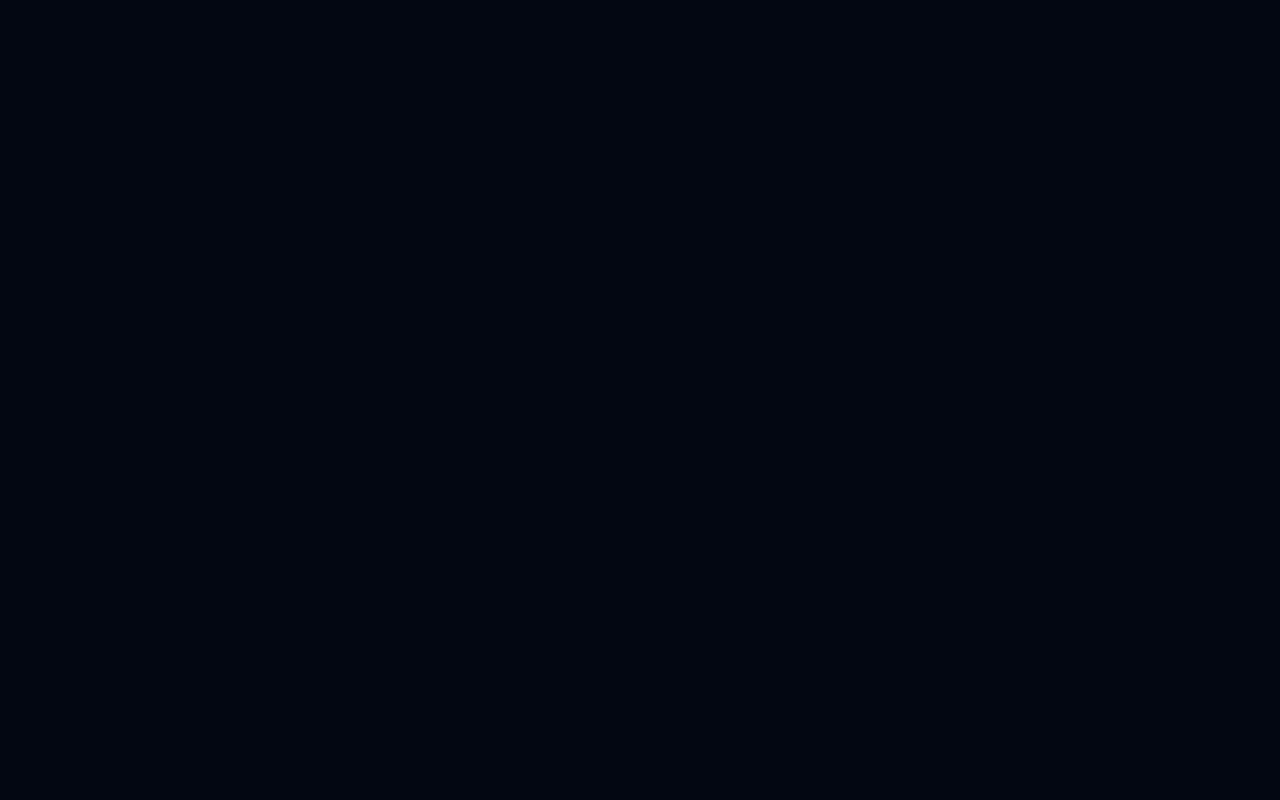
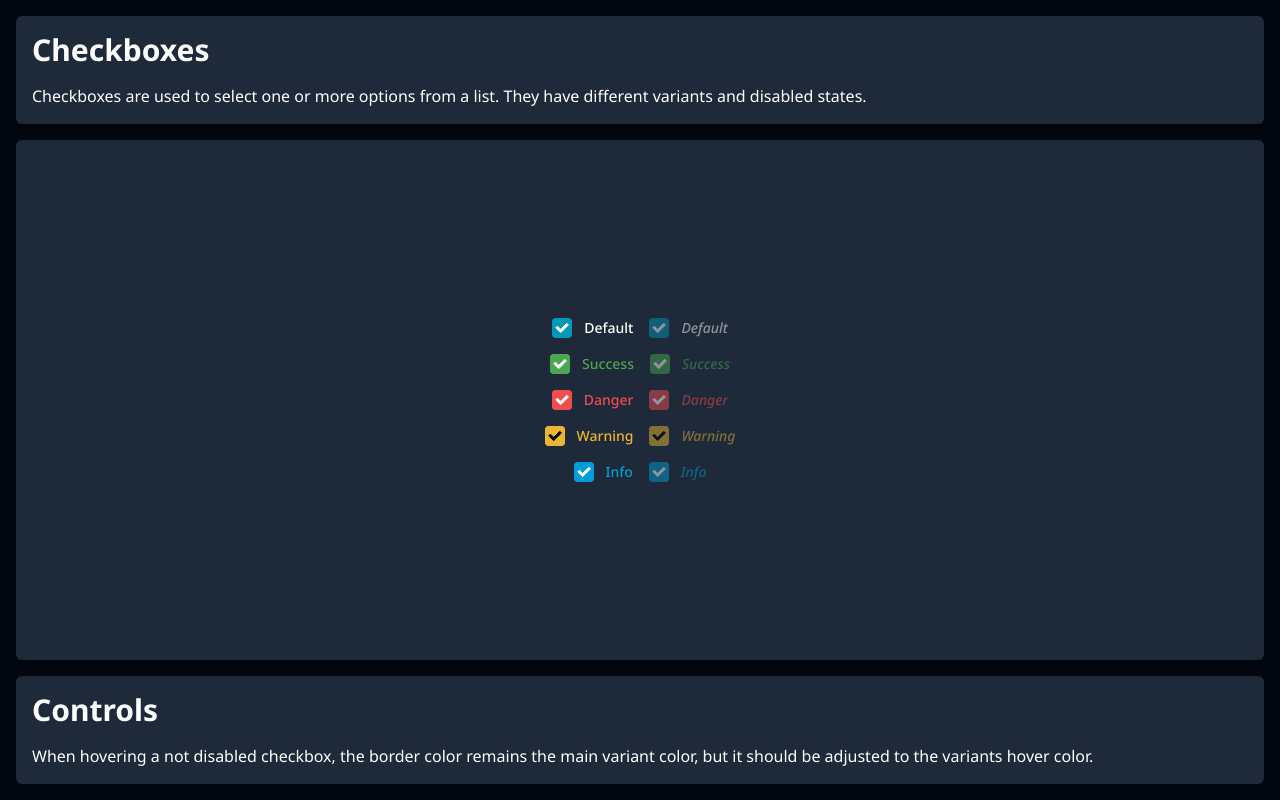
Before and after one commit to awusuwah/markomaric.me, a Nuxt app: page /components/checkboxes in a window 1280 px wide. Before the commit this address had no page. Built offline with nearby package versions, Linux system fonts and the light colour scheme.

Commit message:
Added checkboxes as a component. They work with multiple variants and are displayed properly except for a minor thing with the styles.

```diff
--- /dev/null
+++ b/app/@types/checkbox.d.ts
@@ -0,0 +1,10 @@
+export interface CheckboxProps {
+  modelValue: boolean;
+  label?: string;
+  variant?: "default" | "success" | "danger" | "warning" | "info";
+  disabled?: boolean;
+}
+
+export interface CheckboxEmits {
+  "update:modelValue": [boolean];
+}
--- a/app/assets/main.css
+++ b/app/assets/main.css
@@ -4,15 +4,74 @@
 @theme {
   --font-sans: "Noto Sans", sans-serif;
 
+  /* Primary */
   --color-pri: oklch(59.57% 0.1855 11.05);
   --color-pri-hover: oklch(59.57% 0.1855 11.05 / 0.8);
   --color-pri-active: oklch(59.57% 0.1855 11.05 / 0.6);
   --color-pri-contrast: oklch(0% 0% 100%);
+  --color-pri-disabled: oklch(59.57% 0.1855 11.05 / 0.5);
 
+  /* Secondary */
   --color-sec: oklch(38.06% 0.09 291.77);
   --color-sec-hover: oklch(38.06% 0.09 291.77 / 0.8);
   --color-sec-active: oklch(38.06% 0.09 291.77 / 0.6);
   --color-sec-contrast: oklch(0% 0% 100%);
+  --color-sec-disabled: oklch(38.06% 0.09 291.77 / 0.5);
+
+  /* Accent */
+  --color-acc: oklch(60% 0.17 210);
+  --color-acc-hover: oklch(60% 0.17 210 / 0.8);
+  --color-acc-active: oklch(60% 0.17 210 / 0.6);
+  --color-acc-contrast: oklch(100% 0 0);
+  --color-acc-disabled: oklch(60% 0.17 210 / 0.5);
+
+  /* Success */
+  --color-suc: oklch(65% 0.15 145);
+  --color-suc-hover: oklch(65% 0.15 145 / 0.8);
+  --color-suc-active: oklch(65% 0.15 145 / 0.6);
+  --color-suc-contrast: oklch(100% 0 0);
+  --color-suc-disabled: oklch(65% 0.15 145 / 0.5);
+  --color-suc-light: oklch(65% 0.15 145 / 0.15);
+  --color-suc-light-hover: oklch(65% 0.15 145 / 0.25);
+  --color-suc-light-active: oklch(65% 0.15 145 / 0.35);
+  --color-suc-light-contrast: oklch(65% 0.15 145);
+  --color-suc-light-disabled: oklch(65% 0.15 145 / 0.1);
+
+  /* Danger */
+  --color-dng: oklch(65% 0.2 25);
+  --color-dng-hover: oklch(65% 0.2 25 / 0.8);
+  --color-dng-active: oklch(65% 0.2 25 / 0.6);
+  --color-dng-contrast: oklch(100% 0 0);
+  --color-dng-disabled: oklch(65% 0.2 25 / 0.5);
+  --color-dng-light: oklch(65% 0.2 25 / 0.15);
+  --color-dng-light-hover: oklch(65% 0.2 25 / 0.25);
+  --color-dng-light-active: oklch(65% 0.2 25 / 0.35);
+  --color-dng-light-contrast: oklch(65% 0.2 25);
+  --color-dng-light-disabled: oklch(65% 0.2 25 / 0.1);
+
+  /* Warning */
+  --color-war: oklch(80% 0.15 85);
+  --color-war-hover: oklch(80% 0.15 85 / 0.8);
+  --color-war-active: oklch(80% 0.15 85 / 0.6);
+  --color-war-contrast: oklch(0% 0 0);
+  --color-war-disabled: oklch(80% 0.15 85 / 0.5);
+  --color-war-light: oklch(80% 0.15 85 / 0.15);
+  --color-war-light-hover: oklch(80% 0.15 85 / 0.25);
+  --color-war-light-active: oklch(80% 0.15 85 / 0.35);
+  --color-war-light-contrast: oklch(80% 0.15 85);
+  --color-war-light-disabled: oklch(80% 0.15 85 / 0.1);
+
+  /* Info */
+  --color-inf: oklch(65% 0.15 230);
+  --color-inf-hover: oklch(65% 0.15 230 / 0.8);
+  --color-inf-active: oklch(65% 0.15 230 / 0.6);
+  --color-inf-contrast: oklch(100% 0 0);
+  --color-inf-disabled: oklch(65% 0.15 230 / 0.5);
+  --color-inf-light: oklch(65% 0.15 230 / 0.15);
+  --color-inf-light-hover: oklch(65% 0.15 230 / 0.25);
+  --color-inf-light-active: oklch(65% 0.15 230 / 0.35);
+  --color-inf-light-contrast: oklch(65% 0.15 230);
+  --color-inf-light-disabled: oklch(65% 0.15 230 / 0.1);
 }
 
 h1 {
--- /dev/null
+++ b/app/components/inputs/Checkbox.vue
@@ -0,0 +1,94 @@
+<script setup lang="ts">
+import type { CheckboxProps, CheckboxEmits } from "@/@types/checkbox.d.ts";
+
+const props = withDefaults(defineProps<CheckboxProps>(), {
+  label: undefined,
+  variant: "default",
+  disabled: false,
+});
+
+const emit = defineEmits<CheckboxEmits>();
+
+/**
+ * The classes which are applied to the wrapper element.
+ */
+const wrapperClasses = computed(() => ({
+  "group relative flex flex-row items-center gap-x-2 w-fit": true,
+  "cursor-pointer": !props.disabled,
+  "cursor-not-allowed opacity-50": props.disabled,
+}));
+
+/**
+ * The classes which are applied to the custom checkbox element.
+ */
+const checkboxClasses = computed(() => ({
+  "grid w-5 h-5 border rounded place-content-center": true,
+
+  // Variants
+  "bg-transparent border-gray-600": props.variant === "default",
+  "border-suc": props.variant === "success",
+  "border-dng": props.variant === "danger",
+  "border-war": props.variant === "warning",
+  "border-inf": props.variant === "info",
+
+  // Focus
+  "peer-focus:ring-2 peer-focus:ring-acc peer-focus:ring-offset-2 peer-focus:ring-offset-gray-900": true,
+}));
+
+/**
+ * The classes which are applied to the checkmark svg element.
+ */
+const checkmarkClasses = computed(() => ({
+  "absolute h-5 w-5 p-0.5 text-transparent rounded transition-all": true,
+
+  // Unchecked
+  "bg-transparent": props.variant === "default",
+  "bg-suc-light peer-not-checked:hover:bg-suc-light-hover peer-not-checked:group-hover:bg-suc-light-hover": props.variant === "success",
+  "bg-dng-light peer-not-checked:hover:bg-dng-light-hover peer-not-checked:group-hover:bg-dng-light-hover": props.variant === "danger",
+  "bg-war-light peer-not-checked:hover:bg-war-light-hover peer-not-checked:group-hover:bg-war-light-hover": props.variant === "warning",
+  "bg-inf-light peer-not-checked:hover:bg-inf-light-hover peer-not-checked:group-hover:bg-inf-light-hover": props.variant === "info",
+
+  // Checked
+  "peer-checked:bg-acc peer-checked:peer-not-disabled:hover:bg-acc-hover peer-checked:peer-not-disabled:group-hover:bg-acc-hover peer-checked:text-acc-contrast": props.variant === "default",
+  "peer-checked:bg-suc peer-checked:peer-not-disabled:hover:bg-suc-hover peer-checked:peer-not-disabled:group-hover:bg-suc-hover peer-checked:text-suc-contrast": props.variant === "success",
+  "peer-checked:bg-dng peer-checked:peer-not-disabled:hover:bg-dng-hover peer-checked:peer-not-disabled:group-hover:bg-dng-hover peer-checked:text-dng-contrast": props.variant === "danger",
+  "peer-checked:bg-war peer-checked:peer-not-disabled:hover:bg-war-hover peer-checked:peer-not-disabled:group-hover:bg-war-hover peer-checked:text-war-contrast": props.variant === "warning",
+  "peer-checked:bg-inf peer-checked:peer-not-disabled:hover:bg-inf-hover peer-checked:peer-not-disabled:group-hover:bg-inf-hover peer-checked:text-inf-contrast": props.variant === "info",
+}));
+
+/**
+ * The classes which are applied to the label of the checkbox.
+ */
+const labelClasses = computed(() => ({
+  "ms-1 text-sm font-medium select-none": true,
+
+  // Variants
+  "text-txt": props.variant === "default",
+  "text-suc": props.variant === "success",
+  "text-dng": props.variant === "danger",
+  "text-war": props.variant === "warning",
+  "text-inf": props.variant === "info",
+
+  // Disabled
+  italic: props.disabled,
+}));
+</script>
+
+<template>
+  <label :class="wrapperClasses">
+    <input type="checkbox" :checked="modelValue" :disabled="disabled" class="peer sr-only" @change="emit('update:modelValue', ($event.target as HTMLInputElement).checked)" />
+
+    <!-- Custom checkbox -->
+    <div :class="checkboxClasses"></div>
+    <svg :class="checkmarkClasses" viewBox="0 0 16 16" fill="none">
+      <path
+        d="M12.4409 3.63243L6.66648 9.4075L3.72005 6.46108L3.36649 6.10752L3.01294 6.46108L2.07027 7.40374L1.71672 7.7573L2.07027 8.11085L6.31294 12.3535L6.66649 12.7071L7.02005 12.3535L14.0914 5.28218L14.4451 4.9285L14.0913 4.57495L13.1479 3.63228L12.7943 3.27896L12.4409 3.63243Z"
+        fill="currentColor"
+        stroke="currentColor"
+      />
+    </svg>
+
+    <!-- Label -->
+    <span v-if="label" :class="labelClasses">{{ label }}</span>
+  </label>
+</template>
--- /dev/null
+++ b/app/pages/components/checkboxes.vue
@@ -0,0 +1,47 @@
+<script setup lang="ts">
+import Card from "@/components/card/Card.vue";
+import Checkbox from "@/components/inputs/Checkbox.vue";
+
+const checked = ref(true);
+</script>
+
+<template>
+  <div class="flex h-full w-full flex-col gap-y-4">
+    <Card title="Checkboxes" class="space-y-4">
+      <p>Checkboxes are used to select one or more options from a list. They have different variants and disabled states.</p>
+    </Card>
+
+    <Card class="flex-1">
+      <div class="flex h-full flex-col items-center justify-center gap-4">
+        <section class="flex gap-x-4">
+          <Checkbox v-model="checked" label="Default" />
+          <Checkbox v-model="checked" label="Default" disabled />
+        </section>
+
+        <section class="flex gap-x-4">
+          <Checkbox v-model="checked" label="Success" variant="success" />
+          <Checkbox v-model="checked" label="Success" variant="success" disabled />
+        </section>
+
+        <section class="flex gap-x-4">
+          <Checkbox v-model="checked" label="Danger" variant="danger" />
+          <Checkbox v-model="checked" label="Danger" variant="danger" disabled />
+        </section>
+
+        <section class="flex gap-x-4">
+          <Checkbox v-model="checked" label="Warning" variant="warning" />
+          <Checkbox v-model="checked" label="Warning" variant="warning" disabled />
+        </section>
+
+        <section class="flex gap-x-4">
+          <Checkbox v-model="checked" label="Info" variant="info" />
+          <Checkbox v-model="checked" label="Info" variant="info" disabled />
+        </section>
+      </div>
+    </Card>
+
+    <Card title="Controls" class="space-y-4">
+      <p>When hovering a not disabled checkbox, the border color remains the main variant color, but it should be adjusted to the variants hover color.</p>
+    </Card>
+  </div>
+</template>
```
Also changed, not shown: 1 other file (tests, documents, lock files or other folders).
